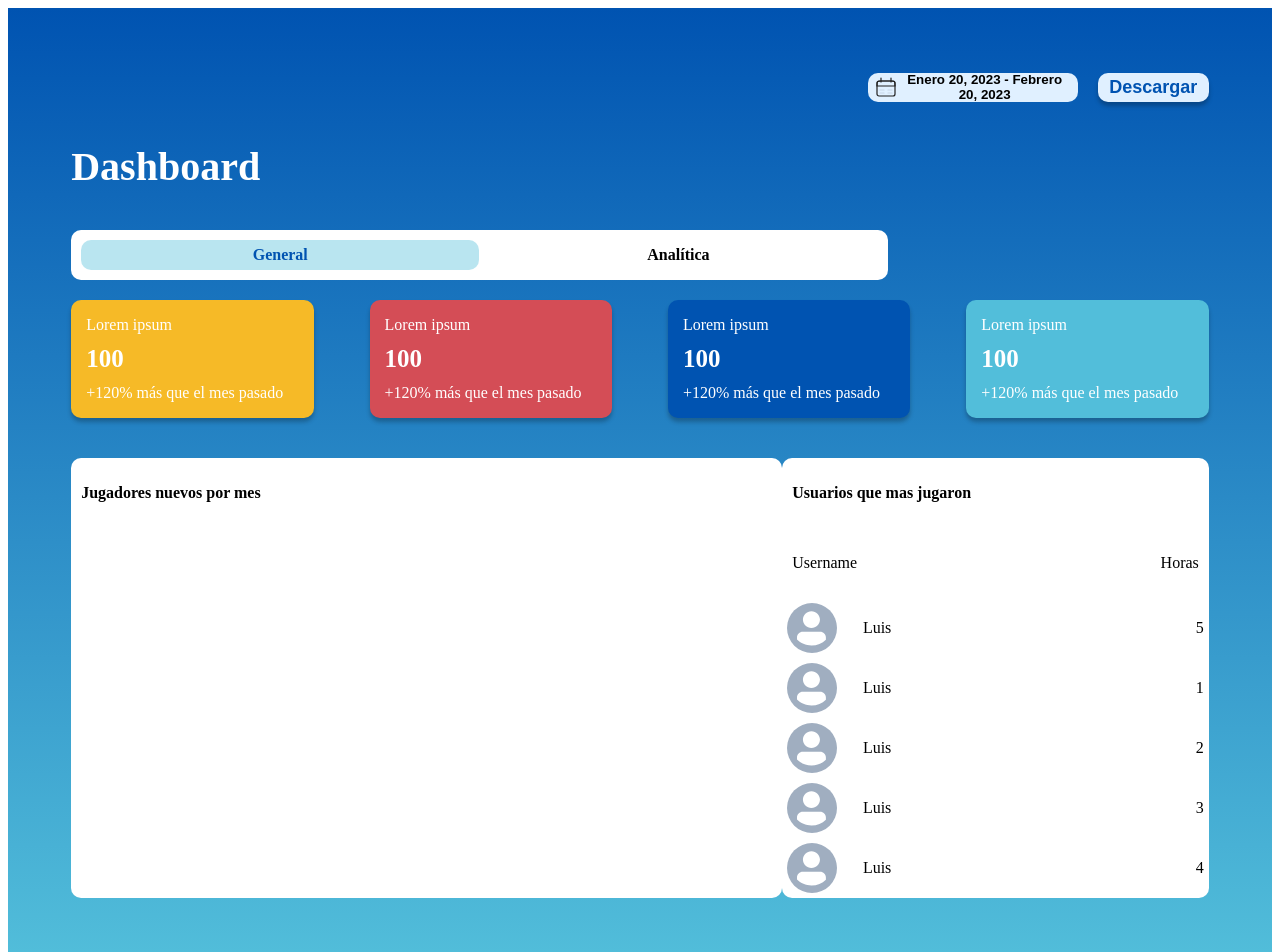
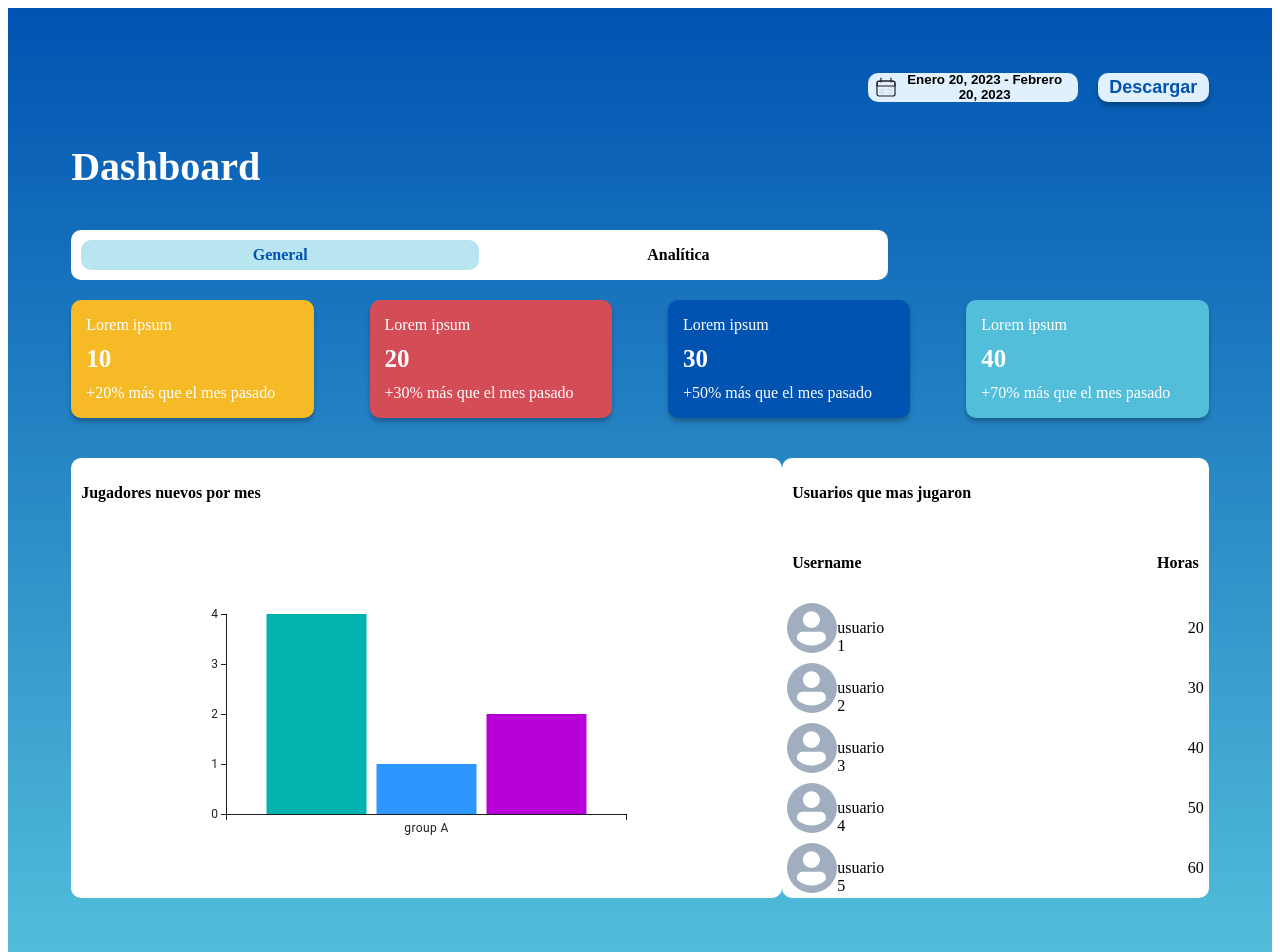
Before and after one commit to iker-landeros/DeliveryDash, a React (Vite) app in the folder 2-FrontEnd/vite-project/: page /Dashboard/general in a window 1280 px wide. Shown: the top 952 px of the page. Built offline with nearby package versions, Linux system fonts and the light colour scheme; a web font is replaced by a local one.

Commit message:
graficas

```diff
--- a/2-FrontEnd/vite-project/package.json
+++ b/2-FrontEnd/vite-project/package.json
@@ -10,6 +10,10 @@
     "preview": "vite preview"
   },
   "dependencies": {
+    "@emotion/react": "^11.11.4",
+    "@emotion/styled": "^11.11.5",
+    "@mui/material": "^5.15.14",
+    "@mui/x-charts": "^7.1.0",
     "react": "^18.2.0",
     "react-dom": "^18.2.0",
     "react-router-dom": "^6.22.3"
--- a/2-FrontEnd/vite-project/src/Components/Analitica.jsx
+++ b/2-FrontEnd/vite-project/src/Components/Analitica.jsx
@@ -1,4 +1,5 @@
 import "../Styles/Analitica.css"
+import { LineChart } from '@mui/x-charts/LineChart';
 const  General =() => {
 
   return (
@@ -8,6 +9,12 @@ const  General =() => {
               <div className='div-grafica-tituloa'>
                 <p>Jugadores nuevos por mes</p>
               </div>
+              <div className="div-grafica-imagen">
+                <LineChart
+                    xAxis={[{ data: [1, 2, 3, 5, 8, 10] }]}
+                    series={[{ curve: "linear", data: [2, 5.5, 2, 8.5, 1.5, 5], color: '#2E77BB'  }]}
+                />
+            </div>
           </div>
           <div className='div-graficaana'>
               <div className='div-grafica-tituloa'>
--- a/2-FrontEnd/vite-project/src/Components/Botones.jsx
+++ b/2-FrontEnd/vite-project/src/Components/Botones.jsx
@@ -1,6 +1,6 @@
 import { Link,Outlet } from "react-router-dom"
 import React, { useState } from 'react';
-import "../Styles/Botones.css"
+import "../Styles/General.css"
 const  Botones =({opcion,setOpcion}) => {
   const [botonPresionado, setBotonPresionado] = useState('general');
   return (
--- a/2-FrontEnd/vite-project/src/Components/General.jsx
+++ b/2-FrontEnd/vite-project/src/Components/General.jsx
@@ -1,21 +1,41 @@
-import "../Styles/Botones.css"
+import "../Styles/Dashboard.css"
 import { useState } from "react";
 import TarjetaDashboard from "./TarjetaDashboard";
 import TarjetaLeaderBoard from "./TarjetaLeaderBoard";
+import { BarChart } from '@mui/x-charts/BarChart';
 const  General =() => {
-
+    const tarjetas = [
+        {"id":1, "dato" : 10, "porcentaje" : 20},
+        {"id":2, "dato" : 20, "porcentaje" : 30},
+        {"id":3, "dato" : 30, "porcentaje" : 50},
+        {"id":4, "dato" : 40, "porcentaje" : 70}
+    ]
+    const jugadores = [
+        {"id":1, "usuario" : "usuario 1", "horas" : 20},
+        {"id":2, "usuario" : "usuario 2", "horas" : 30},
+        {"id":3, "usuario" : "usuario 3", "horas" : 40},
+        {"id":4, "usuario" : "usuario 4", "horas" : 50},
+        {"id":5, "usuario" : "usuario 5", "horas" : 60}
+    ]
   return (
     <div>
     <div className='div-tarjetas'>
-        <TarjetaDashboard colorDeFondo={"#F6BA27"} titulo="Lorem ipsum" dato="100" porcentaje={"120"}/>
-        <TarjetaDashboard colorDeFondo={"#D44D56"} titulo="Lorem ipsum" dato="100" porcentaje={"120"}/>
-        <TarjetaDashboard colorDeFondo={"#0053B1"} titulo="Lorem ipsum" dato="100" porcentaje={"120"}/>
-        <TarjetaDashboard colorDeFondo={"#52BEDA"} titulo="Lorem ipsum" dato="100" porcentaje={"120"}/>
+        {tarjetas.map(tarjeta =>
+                        <TarjetaDashboard key={tarjeta.id} id={tarjeta.id} titulo="Lorem ipsum" dato={tarjeta.dato} porcentaje={tarjeta.porcentaje}/>
+        )}
     </div>
     <div className='div-grafica-containers'>
         <div className='div-grafica'>
             <div className='div-grafica-titulo'>
             <p>Jugadores nuevos por mes</p>
+            </div>
+            <div className="div-grafica-imagen">
+            <BarChart
+                xAxis={[{ scaleType: 'band', data: ['group A'] }]}
+                series={[{ data: [4] }, { data: [1] }, { data: [2] }]}
+                width={500}
+                height={300}
+                />
             </div>
         </div>
         <div className='div-leaderboard'>
@@ -23,14 +43,12 @@ const  General =() => {
                 <p>Usuarios que mas jugaron</p>
             </div>
             <div className='leaderboard-titulo'>
-                <p>Username</p>
-                <p>Horas</p>
+                <p className="dash-negritas">Username</p>
+                <p  className="dash-negritas">Horas</p>
             </div>
-            <TarjetaLeaderBoard usuario={"Luis"} horas={"5"}/>
-            <TarjetaLeaderBoard usuario={"Luis"} horas={"1"}/>
-            <TarjetaLeaderBoard usuario={"Luis"} horas={"2"}/>
-            <TarjetaLeaderBoard usuario={"Luis"} horas={"3"}/>
-            <TarjetaLeaderBoard usuario={"Luis"} horas={"4"}/>
+            {jugadores.map(jugador =>
+                        <TarjetaLeaderBoard id={jugador.id} usuario={jugador.usuario} horas={jugador.horas}/>
+            )}
         </div>
     </div>
     </div>
--- a/2-FrontEnd/vite-project/src/Components/TarjetaDashboard.jsx
+++ b/2-FrontEnd/vite-project/src/Components/TarjetaDashboard.jsx
@@ -1,8 +1,21 @@
 import '../Styles/TarjetaDashboard.css'
-const  TarjetaDashboard =({titulo,dato,porcentaje,colorDeFondo}) => {
-
+const  TarjetaDashboard =({id,titulo,dato,porcentaje,colorDeFondo}) => {
+  const obtenerColorFondo = (id) => {
+    switch (id) {
+      case 1:
+        return '#F6BA27';
+      case 2:
+        return '#D44D56';
+      case 3:
+        return '#0053B1';
+      case 4 :
+        return '#52BEDA'
+      default:
+        return '';
+    }
+  };
   return (
-    <div className='tarjeta-dashboard' style={{ backgroundColor: colorDeFondo }}>
+    <div className='tarjeta-dashboard' style={{ backgroundColor: obtenerColorFondo(id)}}>
         <div>
             <p>{titulo}</p>
             <p className='texto-negrita'>{dato}</p>
--- a/2-FrontEnd/vite-project/src/Pages/Formulario.jsx
+++ b/2-FrontEnd/vite-project/src/Pages/Formulario.jsx
@@ -16,7 +16,7 @@ const  Formulario =() => {
         //Inicia Sesion
         console.log("Hola usuario")
         localStorage.setItem('token',data.token)
-        navigate("/Dashboard/general")
+
     }else{
         alert('Usuario o contraseña incorrectos')
     }
--- a/2-FrontEnd/vite-project/src/Styles/Analitica.css
+++ b/2-FrontEnd/vite-project/src/Styles/Analitica.css
@@ -13,3 +13,11 @@
 .div-grafica-tituloa{
     padding: 10px;
 }
+.div-grafica-imagen{
+    display: flex;
+    justify-content: center;
+    align-items: center;
+    width: 100%;
+    height: 80%;
+    padding: 10px;
+}
--- a/2-FrontEnd/vite-project/src/Styles/Dashboard.css
+++ b/2-FrontEnd/vite-project/src/Styles/Dashboard.css
@@ -57,6 +57,18 @@
 }
 .div-grafica-titulo{
     padding: 10px;
+    width: 100%;
+}
+.dash-negritas{
+    font-weight: bold;
+}
+.div-grafica-imagen{
+    display: flex;
+    justify-content: center;
+    align-items: center;
+    width: 100%;
+    height: 80%;
+    padding: 10px;
 }
 .div-leaderboard{
     flex: 3;
```
Also changed, not shown: 2-FrontEnd/vite-project/src/Styles/General.css (renamed from 2-FrontEnd/vite-project/src/Styles/Botones.css), 1 other file (tests, documents, lock files or other folders).
